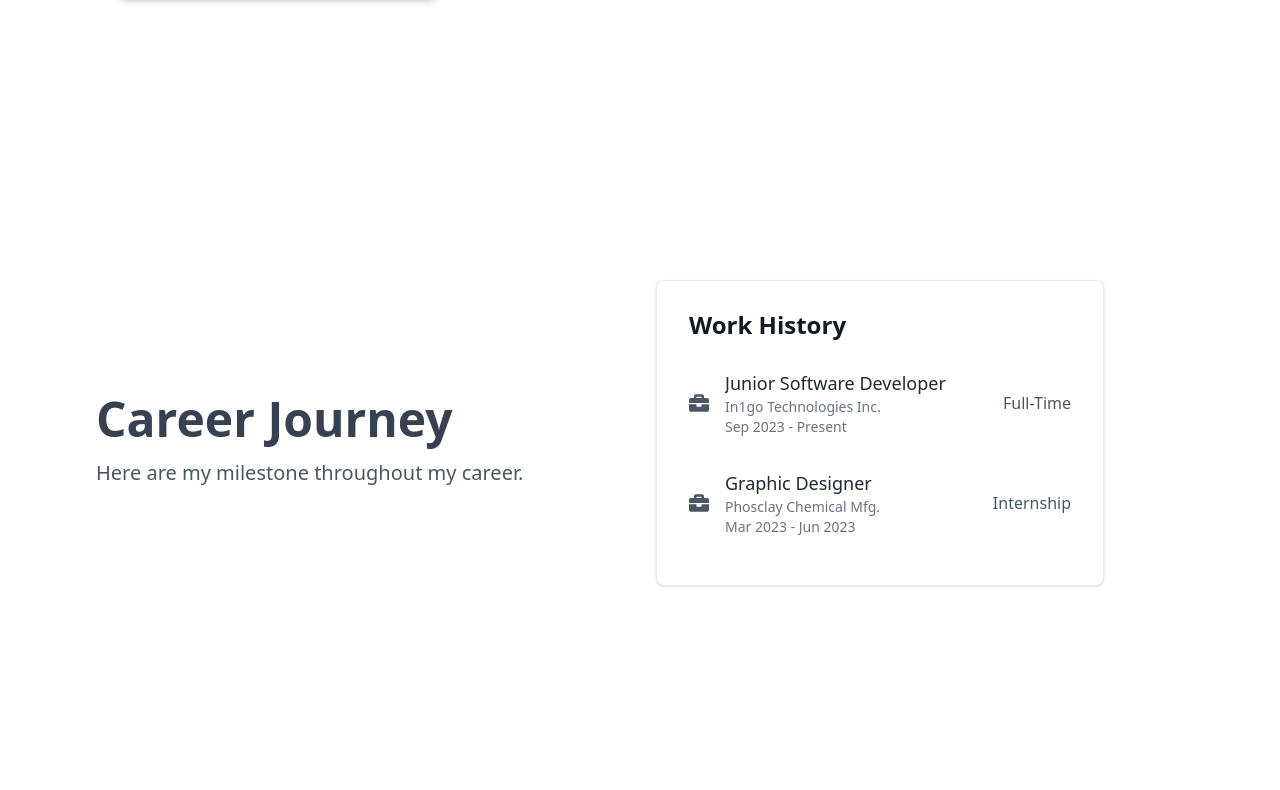
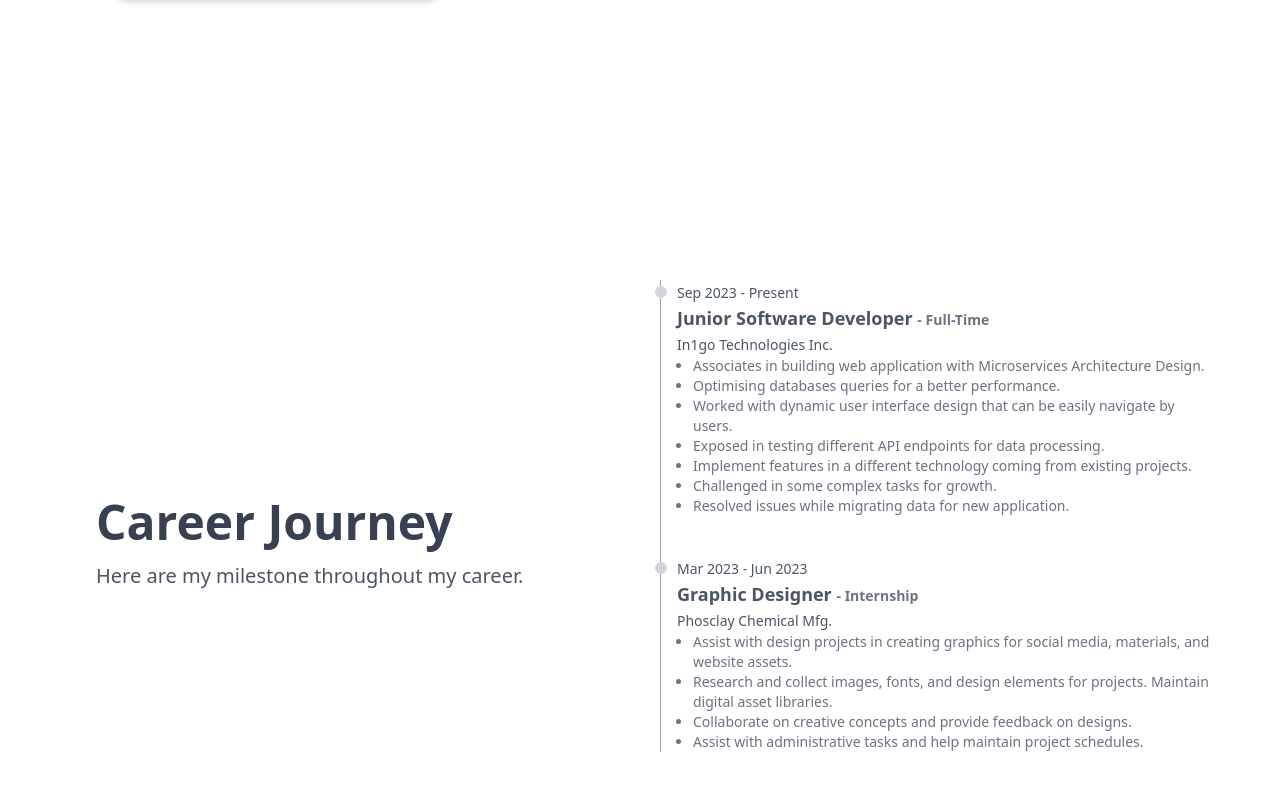
Before and after one commit to rookieSeason/lester-gatpolintan, a React (Vite) app: page / in a window 1280 px wide. Shown: the part 2232-3022 px from the top of the page. Built offline with nearby package versions, Linux system fonts and the light colour scheme; a web font is replaced by a local one.

Commit message:
work component updated

```diff
--- a/src/pages/About.jsx
+++ b/src/pages/About.jsx
@@ -84,7 +84,7 @@ function About() {
             <span className="text-cyan-600 dark:text-cyan-400">Today!</span>
           </h4>
         </div>
-        <div className="pt-4 mx-auto pr-4">
+        <div className=" mx-auto p-4">
           <span className="mx-auto sm:flex flex-col items-center justify-center">
             <div className="max-w-[700px] justify-center items-center w-full grid grid-cols-3 text-gray-500 dark:text-gray-400">
               {skillset.map((skills) => {
--- a/src/pages/Work.jsx
+++ b/src/pages/Work.jsx
@@ -9,6 +9,28 @@ function Work() {
       company: "In1go Technologies Inc.",
       date: "Sep 2023 - Present",
       employment: "Full-Time",
+      responsibilities: (
+        <ul className="list-disc px-4">
+          <li>
+            Associates in building web application with Microservices
+            Architecture Design.
+          </li>
+          <li>Optimising databases queries for a better performance.</li>
+          <li>
+            Worked with dynamic user interface design that can be easily
+            navigate by users.
+          </li>
+          <li>
+            Exposed in testing different API endpoints for data processing.
+          </li>
+          <li>
+            Implement features in a different technology coming from existing
+            projects.
+          </li>
+          <li>Challenged in some complex tasks for growth.</li>
+          <li>Resolved issues while migrating data for new application.</li>
+        </ul>
+      ),
     },
     {
       id: 2,
@@ -16,59 +38,64 @@ function Work() {
       company: "Phosclay Chemical Mfg.",
       date: "Mar 2023 - Jun 2023",
       employment: "Internship",
+      responsibilities: (
+        <ul className="list-disc px-4">
+          <li>
+            Assist with design projects in creating graphics for social media,
+            materials, and website assets.
+          </li>
+          <li>
+            Research and collect images, fonts, and design elements for
+            projects. Maintain digital asset libraries.
+          </li>
+          <li>
+            Collaborate on creative concepts and provide feedback on designs.
+          </li>
+          <li>
+            Assist with administrative tasks and help maintain project
+            schedules.
+          </li>
+        </ul>
+      ),
     },
   ];
   return (
     <div className="w-screen h-screen bg-white dark:bg-[#243447]">
-      <div className="grid md:grid-cols-2 py-12 gap-8">
+      <div className="grid md:grid-cols-2 py-12 gap-2">
         <div className="my-auto">
           <h1 className="animate-float pl-8 font-bold text-left sm:pl-24 text-3xl sm:text-5xl text-gray-700 dark:text-gray-200 pt-8">
             Career Journey
           </h1>
-          <p className="pl-8 sm:pl-24 text-xl text-gray-600 dark:text-gray-300 my-4">
+          <p className="pl-8 sm:pl-24 text-md sm:text-xl text-gray-600 dark:text-gray-300 my-4">
             Here are my milestone throughout my career.
           </p>
         </div>
-        <div>
-          <div className="w-full max-w-md p-4 bg-white border border-gray-200 rounded-lg shadow sm:p-8 dark:bg-gray-700 dark:border-gray-700">
-            <div className="flex items-center justify-between mb-4">
-              <h5 className="text-2xl font-bold leading-none text-gray-900 dark:text-white">
-                Work History
-              </h5>
-            </div>
-            <div className="flow-root">
+        <div className="px-4">
+          <ul className="relative border-s border-gray-400 dark:border-gray-500 pr-8">
             {works.map((work) => {
               return (
-                  <ul
-                    className="divide-y divide-gray-600 dark:divide-gray-400"
-                    key={work.id}
-                  >
-                    <li className="py-3 sm:py-4">
-                      <div className="flex items-center">
-                        <div className="flex-shrink-0">
-                          <FaBriefcase className="text-xl text-gray-600 dark:text-gray-400" />
-                        </div>
-                        <div className="flex-1 min-w-0 ms-4">
-                          <p className="text-lg font-medium text-gray-800 truncate dark:text-white">
-                            {work.position}
-                          </p>
-                          <p className="text-sm text-gray-500 truncate dark:text-gray-400">
+                <li className="mb-10 ms-4" key={work.id}>
+                  <div className="absolute w-3 h-3 bg-gray-300 rounded-full mt-1.5 -start-1.5 border border-gray-300 dark:border-gray-500 dark:bg-gray-500"></div>
+                  <time className="mb-1 text-sm font-normal leading-none text-gray-600 dark:text-gray-400">
+                    {work.date}
+                  </time>
+                  <h3 className="text-md sm:text-lg font-semibold text-gray-600 dark:text-gray-200">
+                    {work.position}{" "}
+                    <span className="text-sm sm:text-md text-gray-500 dark:text-gray-300">
+                      {" "}
+                      - {work.employment}
+                    </span>
+                  </h3>
+                  <span className="text-sm sm:text-md text-gray-600 dark:text-gray-300">
                     {work.company}
-                          </p>
-                          <p className="text-sm text-gray-500 truncate dark:text-gray-400">
-                            {work.date}
-                          </p>
-                        </div>
-                        <div className="inline-flex items-center text-base text-gray-600 dark:text-white">
-                          {work.employment}
-                        </div>
-                      </div>
+                  </span>
+                  <span className="text-sm sm:text-md font-normal text-gray-500 dark:text-gray-300">
+                    {work.responsibilities}
+                  </span>
                 </li>
-                  </ul>
               );
             })}
-            </div>
-          </div>
+          </ul>
         </div>
       </div>
     </div>
```
Lines whose indentation alone changed are shown as unchanged.
